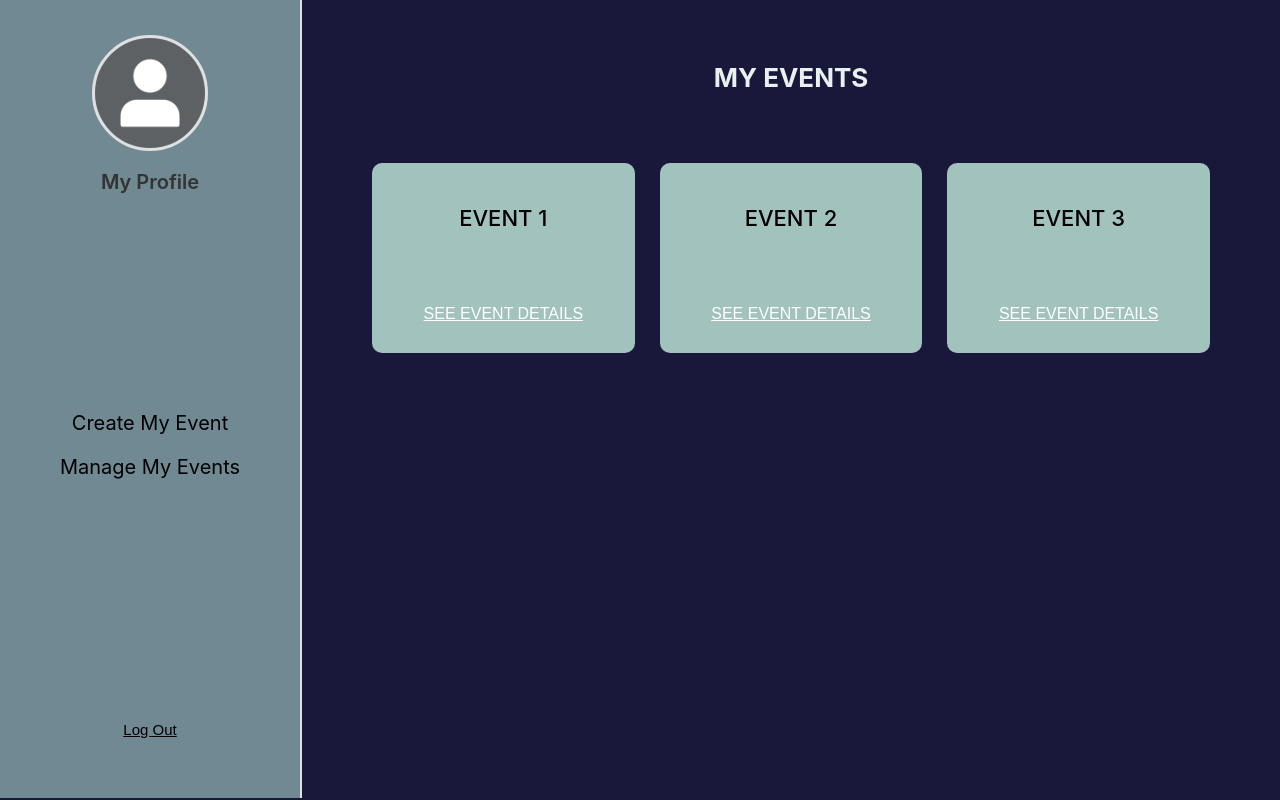
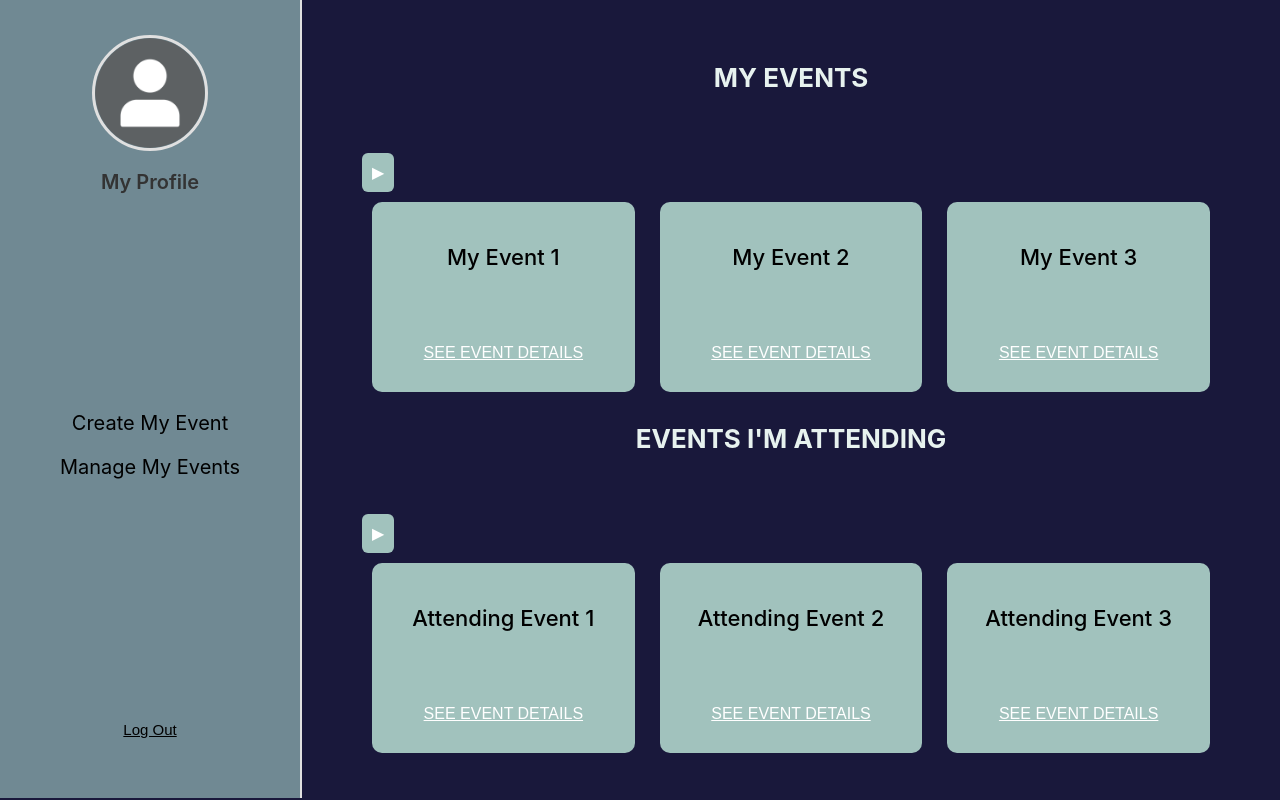
Before and after one commit to Tatatroi/EventPlanner-Frontend, a React (Create React App) app in the folder frontend/: page /home in a window 1280 px wide. Built offline with nearby package versions, Linux system fonts and the light colour scheme.

Commit message:
Added seperate sections for events by user role

```diff
--- a/frontend/src/Components/HomePage.js
+++ b/frontend/src/Components/HomePage.js
@@ -1,4 +1,4 @@
-import React from "react";
+import React, { useState } from "react";
 import "./HomePage.css";
 import profileImg from "../Assets/profilepicture.png";
 import { useNavigate } from "react-router-dom";
@@ -14,6 +14,54 @@ function HomePage() {
     navigate(`/event/${id}`);
   };
 
+  //de inlocuit cu backend data mai tarziu
+  const myEvents = [
+    { id: 1, title: "My Event 1" },
+    { id: 2, title: "My Event 2" },
+    { id: 3, title: "My Event 3" },
+    { id: 4, title: "My Event 4" },
+    { id: 5, title: "My Event 5" },
+    { id: 6, title: "My Event 6" }
+  ];
+
+  const attendingEvents = [
+    { id: 101, title: "Attending Event 1" },
+    { id: 102, title: "Attending Event 2" },
+    { id: 103, title: "Attending Event 3" },
+    { id: 104, title: "Attending Event 4" }
+  ];
+
+  //index pentru butonul de navigare intre evenimente
+  const [myIndex, setMyIndex] = useState(0);
+  const [attIndex, setAttIndex] = useState(0);
+
+  const ITEMS_PER_PAGE = 3;
+
+  //navigare pt MY EVENTS
+  const nextMyEvents = () => {
+    if (myIndex + ITEMS_PER_PAGE < myEvents.length) {
+      setMyIndex(myIndex + ITEMS_PER_PAGE);
+    }
+  };
+
+  const prevMyEvents = () => {
+    if (myIndex - ITEMS_PER_PAGE >= 0) {
+      setMyIndex(myIndex - ITEMS_PER_PAGE);
+    }
+  };
+
+  //navigare pt ATTENDING EVENTS
+  const nextAttending = () => {
+    if (attIndex + ITEMS_PER_PAGE < attendingEvents.length) {
+      setAttIndex(attIndex + ITEMS_PER_PAGE);
+    }
+  };
+
+  const prevAttending = () => {
+    if (attIndex - ITEMS_PER_PAGE >= 0) {
+      setAttIndex(attIndex - ITEMS_PER_PAGE);
+    }
+  };
 
   return (
     <div className="home-container">
@@ -35,30 +83,70 @@ function HomePage() {
       </div>
 
       <div className="main-content">
+
+        {/* ------------------------ MY EVENTS ------------------------ */}
+        <div className="section-header">
           <h2 className="home-title">MY EVENTS</h2>
 
+          <div className="nav-buttons">
+            {myIndex > 0 && (
+              <button className="arrow-button" onClick={prevMyEvents}>
+                ◀
+              </button>
+            )}
+
+            {myIndex + ITEMS_PER_PAGE < myEvents.length && (
+              <button className="arrow-button" onClick={nextMyEvents}>
+                ▶
+              </button>
+            )}
+          </div>
+        </div>
+
         <div className="event-grid">
-          <div className="event-box">
-            <p className="event-title">EVENT 1</p>
-            <button className="event-button" onClick={() => goToEvent(1)}>
+          {myEvents.slice(myIndex, myIndex + ITEMS_PER_PAGE).map((event) => (
+            <div className="event-box" key={event.id}>
+              <p className="event-title">{event.title}</p>
+              <button className="event-button" onClick={() => goToEvent(event.id)}>
                 SEE EVENT DETAILS
               </button>
             </div>
+          ))}
+        </div>
 
-          <div className="event-box">
-            <p className="event-title">EVENT 2</p><button className="event-button" onClick={() => goToEvent(2)}>
+        {/* -------------------- EVENTS I'M ATTENDING -------------------- */}
+        <div className="section-header">
+          <h2 className="home-title">EVENTS I'M ATTENDING</h2>
+
+          <div className="nav-buttons">
+            {attIndex > 0 && (
+              <button className="arrow-button" onClick={prevAttending}>
+                ◀
+              </button>
+            )}
+
+            {attIndex + ITEMS_PER_PAGE < attendingEvents.length && (
+              <button className="arrow-button" onClick={nextAttending}>
+                ▶
+              </button>
+            )}
+          </div>
+        </div>
+
+        <div className="event-grid">
+          {attendingEvents
+            .slice(attIndex, attIndex + ITEMS_PER_PAGE)
+            .map((event) => (
+              <div className="event-box" key={event.id}>
+                <p className="event-title">{event.title}</p>
+                <button className="event-button" onClick={() => goToEvent(event.id)}>
                   SEE EVENT DETAILS
                 </button>
               </div>
-
-          <div className="event-box">
-            <p className="event-title">EVENT 3</p><button className="event-button" onClick={() => goToEvent(3)}>
-              SEE EVENT DETAILS
-            </button>
-          </div>
-        </div>
+            ))}
         </div>
 
+      </div>
     </div>
   );
 }
```
Lines whose indentation alone changed are shown as unchanged.
